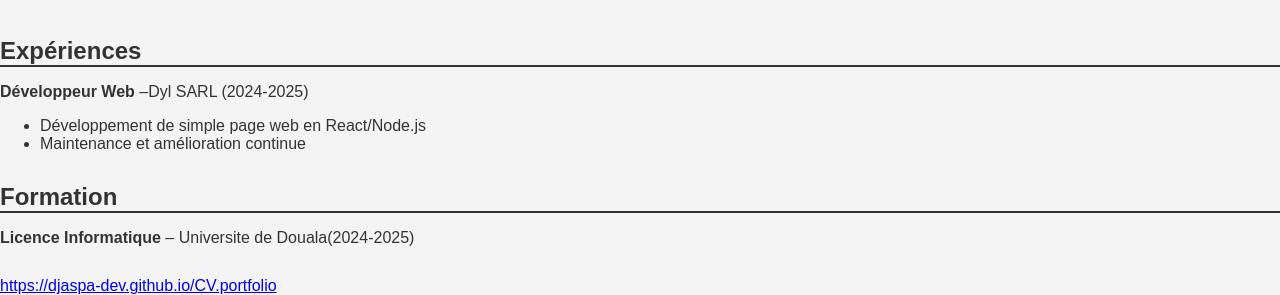
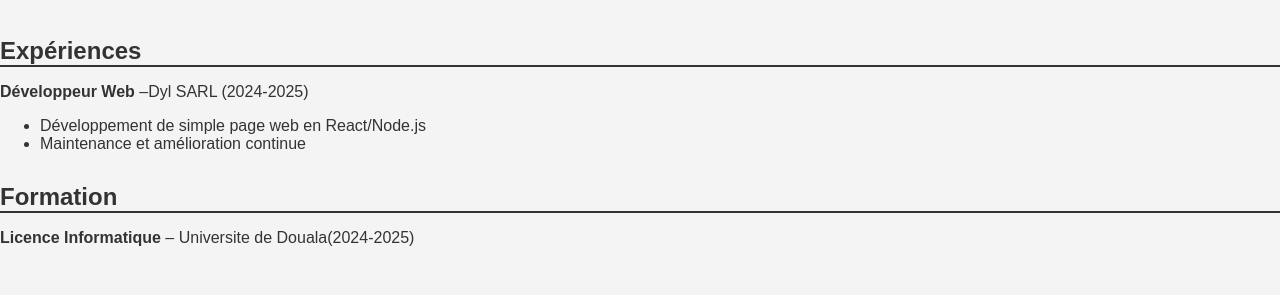
Before and after one commit to Djaspa-dev/Cv_portfolio, a plain HTML site: page index.html in a window 1280 px wide. Shown: the part 1805-2100 px from the top of the page. Drawn offline with Linux system fonts and the light colour scheme.

Commit message:
Update index.html

```diff
--- a/index.html
+++ b/index.html
@@ -112,6 +112,5 @@
       <p><strong>Licence Informatique</strong> – Universite de Douala(2024-2025)</p>
     </section>
   </div>
-<a href="https://djaspa-dev.github.io/CV.portfolio/"> https://djaspa-dev.github.io/CV.portfolio</a>
 </body>
 </html>
```
